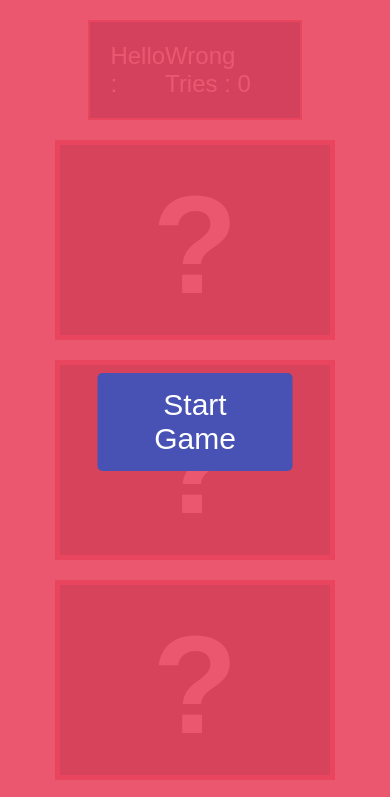
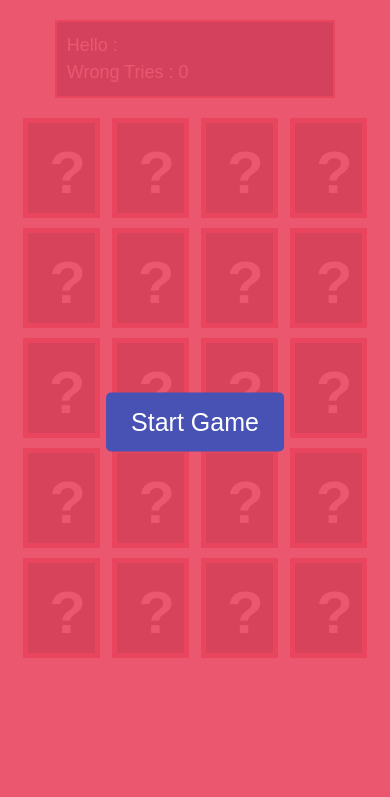
Before and after one commit to yossefshetos/memory_game, a plain HTML site: page index.html in a window 390 px wide. Shown: the top 797 px of the page. Drawn offline with Linux system fonts and the light colour scheme.

Commit message:
version 1.0 responseve

```diff
--- a/main.css
+++ b/main.css
@@ -82,7 +82,6 @@ body {
 
 .memory-game-blocks .game-block .back img{
     width: 140px;
-    height: 140px;
     margin-top: 30px;
 }
 
@@ -108,22 +107,54 @@ body {
 
 @media (max-width: 767px) {
 
+    .control-buttons span {
+        padding: 15px 25px;
+        font-size: 25px;
+        text-align: center;
+        border-radius: 5px;
+        cursor: pointer;
+    }
+
+    .info_container {
+        width: 75%;
+        margin: 20px auto 0;
+        padding: 10px;
+        font-size: 18px;
+        display: block;
+        line-height: 1.5;
+        text-align: left;
+    }
+
     .memory-game-blocks {
         display: flex;
-        width: 80%;
+        width: 95%;
         flex-wrap: wrap;
         margin: 20px auto;
     }
 
     .memory-game-blocks .game-block {
-        height: 200px;
-        width: 50%;
+        height: 100px;
         transition: transform .5s;
         transform-style: preserve-3d;
         cursor: pointer;
         position: relative;
-        flex: 1 0 200px;
-        margin: 0 10px 20px;
+        flex: 1 0 70px;
+        margin: 0 6px 10px;
+    }
+
+    .memory-game-blocks .game-block .front::before {
+        content: "?";
+        color: #fff;
+        font-size: 60px;
+        font-weight: bold;
+        position: absolute;
+        top: -50px;
+        left: 21px;
+    }
+
+    .memory-game-blocks .game-block .back img {
+        width: 88%;
+        margin-top: 7px;
     }
 
 }
```
